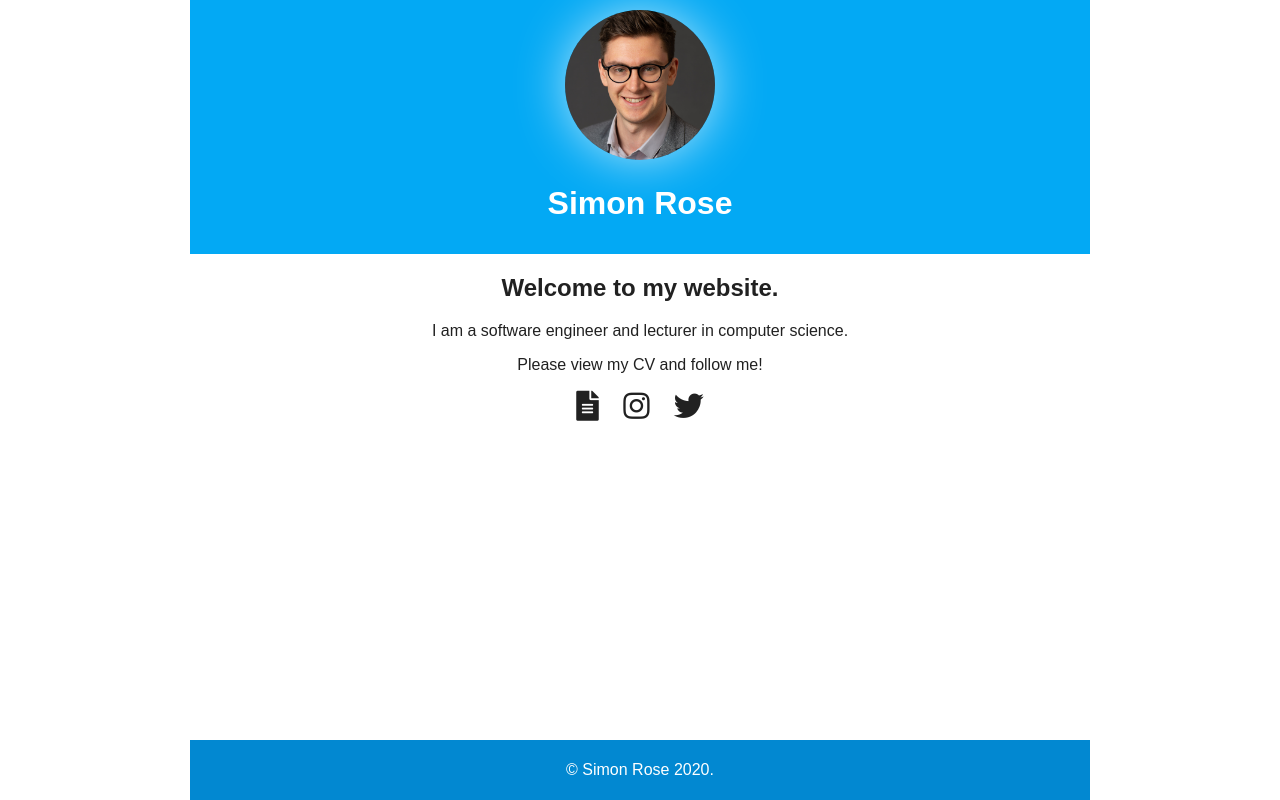
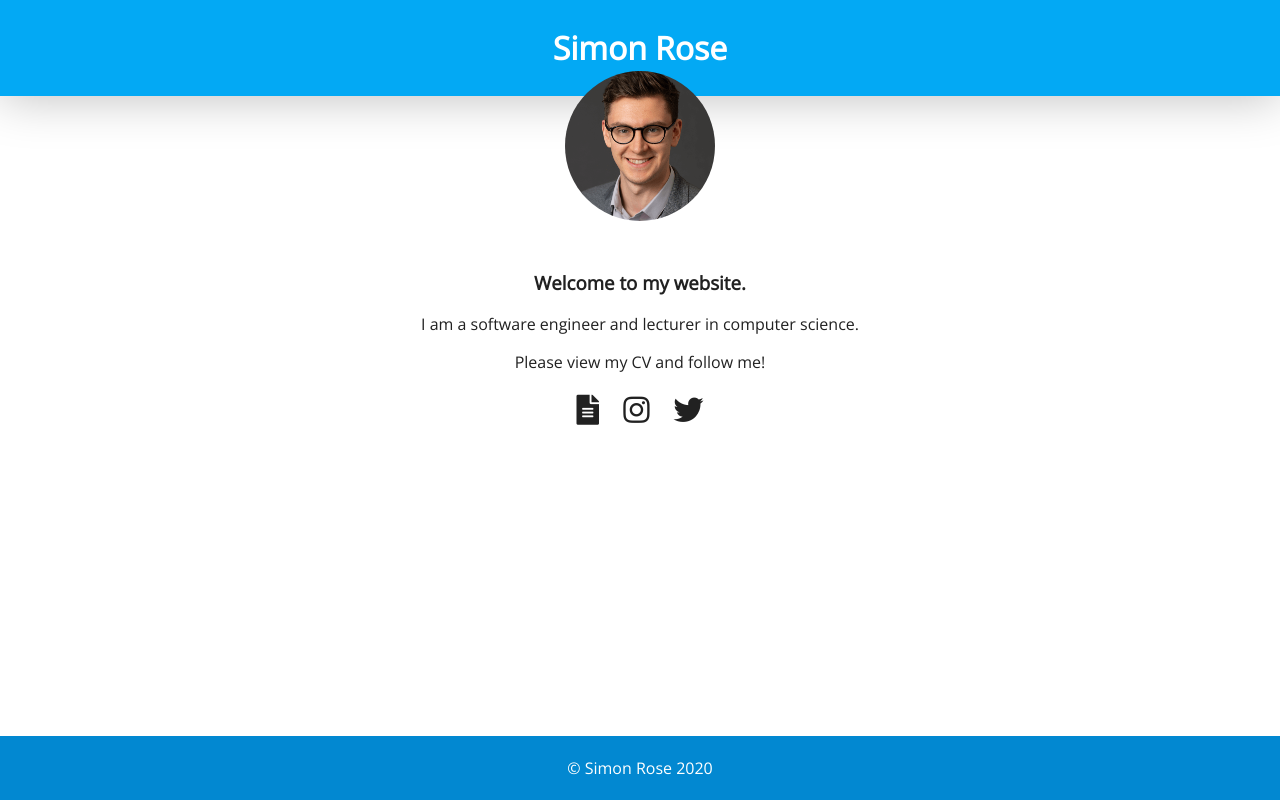
Before and after one commit to simonrosepages/my-first-website, a plain HTML site: page index.html in a window 1280 px wide. Drawn offline with nearby package versions, Linux system fonts and the light colour scheme.

Commit message:
Adjust header styling

```diff
--- a/index.html
+++ b/index.html
@@ -15,11 +15,11 @@
 	</head>
 	<body>
 		<header>
-			<img src="images/me.jpg" alt="Simon Rose" />
 			<h1>Simon Rose</h1>
 		</header>
 		<div id="content">
-			<h2>Welcome to my website.</h2>
+			<img src="images/me.png" alt="Simon Rose" />
+			<h3>Welcome to my website.</h3>
 			<p>I am a software engineer and lecturer in computer science.</p>
 			<p>Please view my CV and follow me!</p>
 			<div id="links">
@@ -37,7 +37,7 @@
 			</div>
 		</div>
 		<footer>
-			<p>&copy; Simon Rose <span id="current-year"></span>.</p>
+			<p>&copy; Simon Rose <span id="current-year"></span></p>
 		</footer>
 		<script src="script.js"></script>
 	</body>
--- a/styles.css
+++ b/styles.css
@@ -1,25 +1,28 @@
+@import url("https://fonts.googleapis.com/css2?family=Open+Sans&display=swap");
+
 html,
 body {
-	max-width: 900px;
 	margin: auto;
-	font-family: Arial, sans-serif;
+	font-family: "Open Sans", sans-serif;
 	color: #212121;
 }
 
 header {
 	background: #03a9f4;
 	text-align: center;
-	padding: 10px;
-}
-
-header img {
-	width: 150px;
-	border-radius: 75px;
-	box-shadow: 0px 0px 60px -10px #fff;
+	padding: 5px;
+	box-shadow: rgba(0, 0, 0, 0.26) 0px 1px 50px 0px;
 }
 
 header h1 {
 	color: #fff;
+}
+
+#content img {
+	position: relative;
+	top: -25px;
+	width: 150px;
+	border-radius: 75px;
 }
 
 #content {
@@ -49,7 +52,6 @@ footer {
 	padding: 5px 0;
 	background: #0288d1;
 	color: #fff;
-	max-width: 900px;
 	width: 100%;
 	text-align: center;
 }
```
Also changed, not shown: images/me.jpg (deleted), images/me.png (added).
